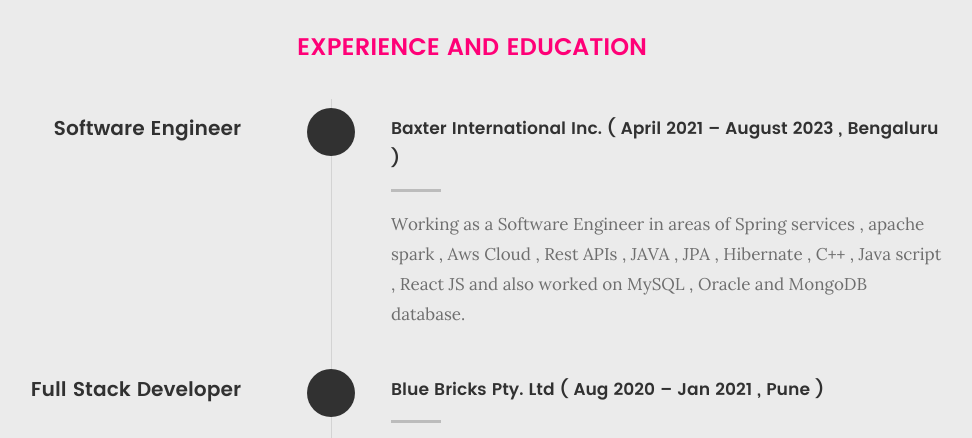
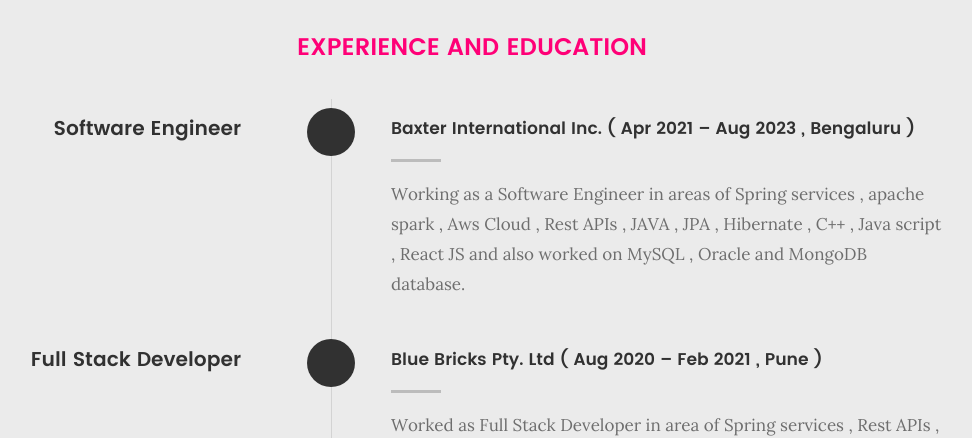
Before and after one commit to MaveLINN/portfolio, a plain HTML site: page index.html in a window 1280 px wide. Shown: the part 2201-2639 px from the top of the page, without its empty margins (168-1140 px from the left). Drawn offline with Linux system fonts and the light colour scheme; some icons are missing; files whose address does not match are found by name.

Commit message:
Update index.html

```diff
--- a/index.html
+++ b/index.html
@@ -204,7 +204,7 @@
 						</div>
 
 						<div class="timeline-content">
-							<h4> Baxter International Inc. ( April 2021 – August 2023 , Bengaluru )</h4>
+							<h4> Baxter International Inc. ( Apr 2021 – Aug 2023 , Bengaluru )</h4>
 							<p>Working as a Software Engineer in areas of Spring services , apache spark , Aws Cloud , Rest APIs , JAVA , JPA , Hibernate , C++ , Java script , React JS and also worked on  MySQL , Oracle and MongoDB database.</p>
 						</div>
 
@@ -221,7 +221,7 @@
                         </div>
 
                         <div class="timeline-content">
-							<h4>Blue Bricks Pty. Ltd ( Aug 2020 – Jan 2021 , Pune )</h4>
+							<h4>Blue Bricks Pty. Ltd ( Aug 2020 – Feb 2021 , Pune )</h4>
 							<p>Worked as Full Stack Developer in area of Spring services , Rest APIs , JAVA , C++ , Java script , React JS and also worked on  MySQL and MongoDB database.</p>
 							<ul>
 								<li>Microservices · API Development · RESTful WebServices</li>
@@ -502,7 +502,7 @@
 
       	<div class="col-six tab-full">
 	      	<div class="copyright">
-                <span>GAURAV SINGH ... last updated 01 August 2023 </span>
+                <span>GAURAV SINGH ... last updated 18 August 2023 </span>
 
 		         </div>
 	      	</div>
```
